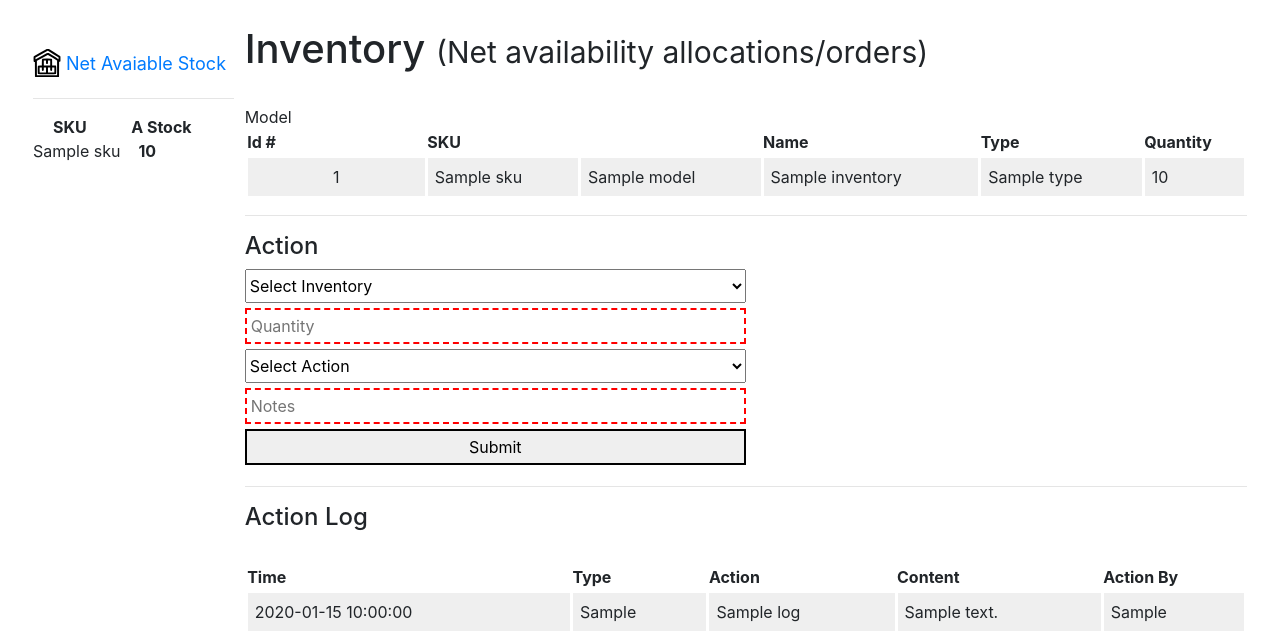
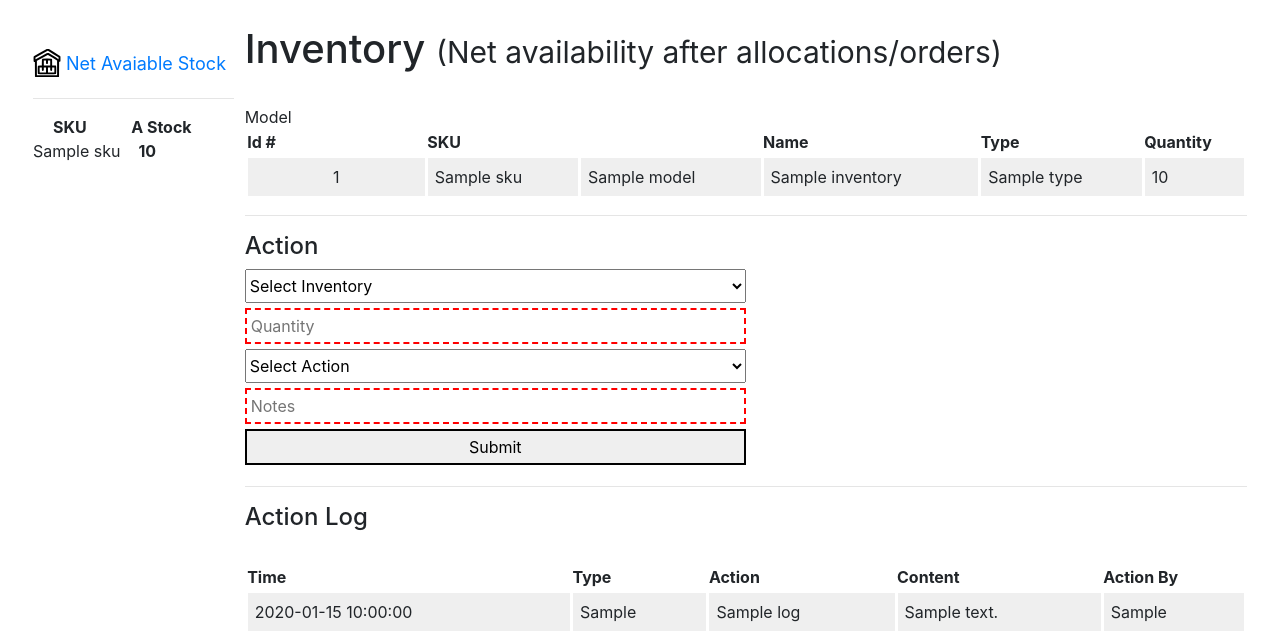
Before and after one commit to azamrajabov/OrderFulfillment, a Python web app: template orders/template/inventories.html in a window 1280 px wide. Shown: the part 145-779 px from the top of the page. Run offline with Jinja, Linux system fonts and the light colour scheme; the template is opened without the code that fills it: most values are stand-ins (such as "Sample title", 1, 10 or a date in 2020); some libraries are stand-ins or nearby versions; grey boxes are pictures that could not be loaded.

Commit message:
inventory secion changes

```diff
--- a/orders/template/inventories.html
+++ b/orders/template/inventories.html
@@ -26,7 +26,7 @@ input:valid {
 {% endblock %}
 {% block content %}
     <br>
-    <h1>Inventory <small style="font-size: 30px">(Net availability allocations/orders)</small></h1>
+    <h1>Inventory <small style="font-size: 30px">(Net availability after allocations/orders)</small></h1>
     <br>
     <table class="ordersTable">
         <tr><th>Id #</th><th>SKU</th><th></th>Model</th><th>Name</th><th>Type</th><th>Quantity</th></tr>
```
